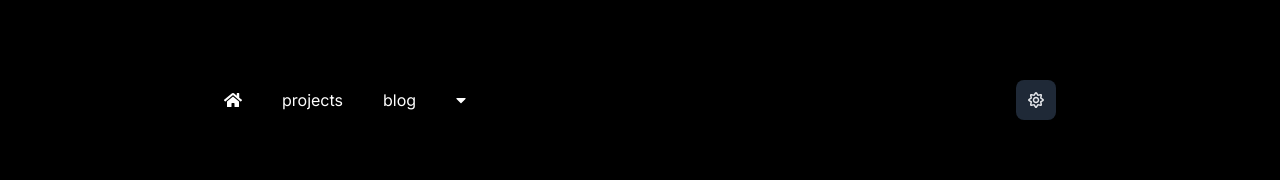
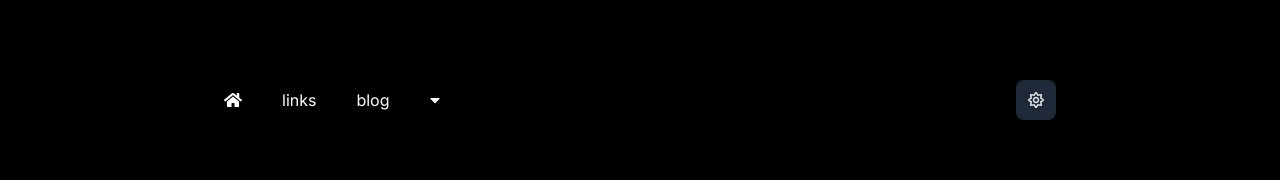
Before and after one commit to erense2en/erense2en, a Next.js app: page /setup in a window 1280 px wide. Shown: the top 180 px of the page. Built offline with nearby package versions, Linux system fonts and the light colour scheme; what @tailwindcss/typography would draw is missing.

Commit message:
Update routes.ts

```diff
--- a/src/data/routes.ts
+++ b/src/data/routes.ts
@@ -14,16 +14,16 @@ export const RouteData: Route[] = [
     icon: ['fas', 'home'],
   },
   {
-    name: 'projects',
-    href: '/projects',
+    name: 'links',
+    href: '/links',
   },
   {
     name: 'blog',
     href: '/blog',
   },
   {
-    name: 'setup',
-    href: '/setup',
+    name: '1337',
+    href: '1337.org.tr',
     type: 'dropdown',
   },
 ]
```
